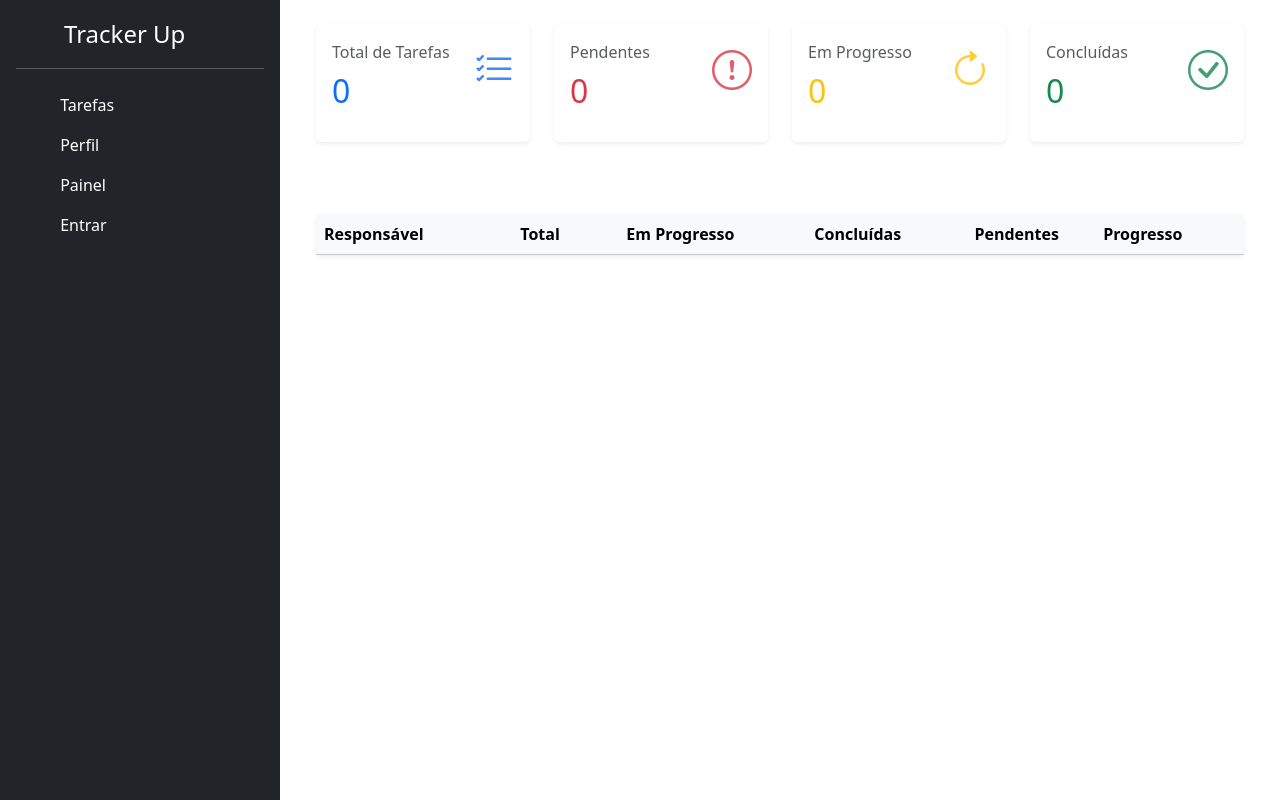
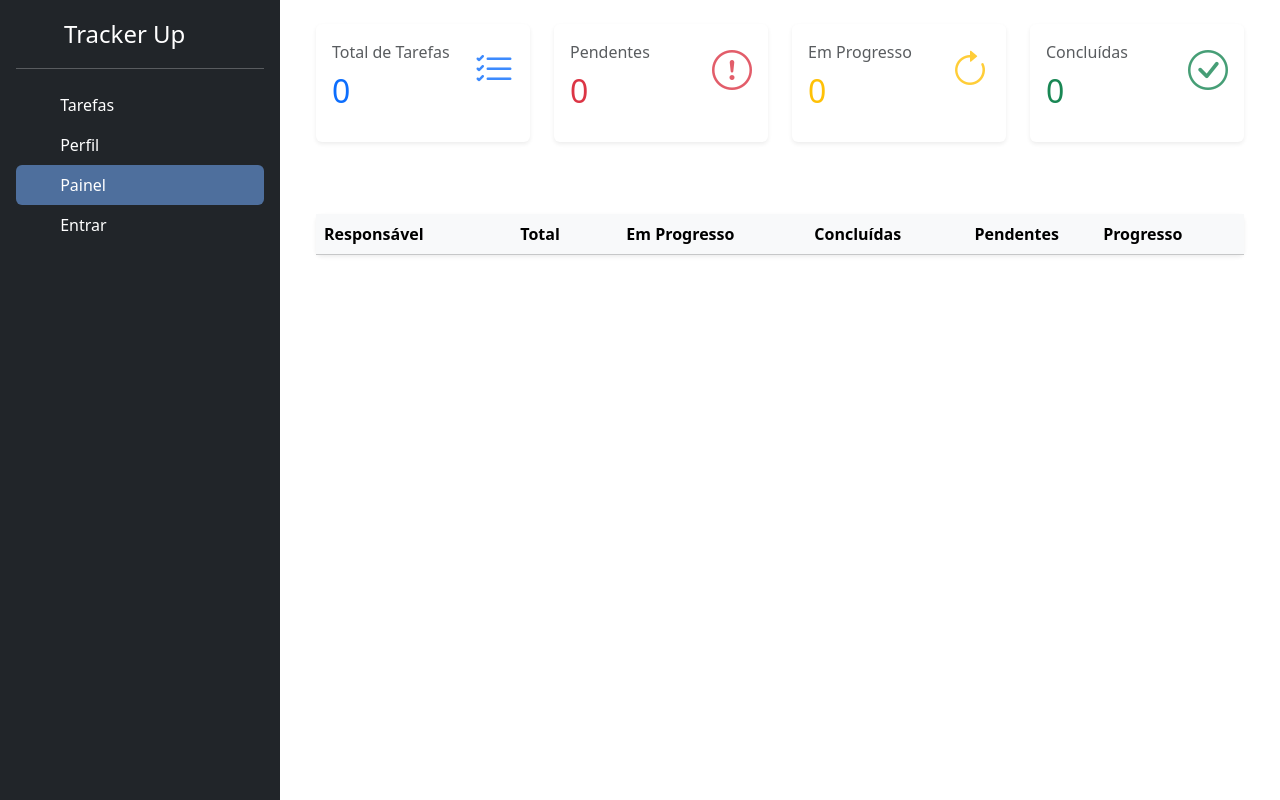
Before and after one commit to e-nayR/task-tracker, a Vue app: page /page/dashboard in a window 1280 px wide. Built offline with nearby package versions, Linux system fonts and the light colour scheme.

Commit message:
feat:header links styles

```diff
--- a/src/components/Header.vue
+++ b/src/components/Header.vue
@@ -50,4 +50,16 @@ function logout() {
   </div>
 </template>
 
-<script></script>
+<style>
+.nav-link:hover {
+  background-color: rgb(78, 111, 157);
+}
+
+.router-link-active {
+  background-color: rgb(78, 111, 157) !important;
+}
+
+.router-link-exact-active {
+  background-color: rgb(78, 111, 157) !important;
+}
+</style>
--- a/src/components/TaskList.vue
+++ b/src/components/TaskList.vue
@@ -121,7 +121,7 @@ function userTask(id){
                 <td class="text-center">
                   <div class="dropdown">
                     <button class="dropdown-toggle btn p-0 border-0 bg-transparent" type="button"
-                      data-bs-toggle="dropdown">
+                      data-bs-toggle="dropdown" data-bs-display="static">
                       <span :class="statusClass(task.status)">
                         {{ status_list[task.status] }}
                       </span>
@@ -180,3 +180,9 @@ function userTask(id){
     </div>
   </div>
 </template>
+
+<style>
+.table-responsive {
+  overflow: visible !important;
+}
+</style>
--- a/src/pages/DasboardPage.vue
+++ b/src/pages/DasboardPage.vue
@@ -38,8 +38,8 @@ if (tasks.value){
         users.value.forEach(user => {
             const user_tasks = taskStore.tasksByUser(user.id)
             const finished = taskStore.tasksByStatus(2, user_tasks)
-            const total_finished = finished ? finished.length : 0
-            const tasks_progress = total_finished/user_tasks.length * 100
+            const incompleted_tasks = user_tasks.length - finished
+            const progress_bar = incompleted_tasks/user_tasks.length * 100
             users_board.value.push({
                 id: user.id,
                 name:user.username,
@@ -48,7 +48,7 @@ if (tasks.value){
                 todo_tasks:taskStore.tasksByStatus(0, user_tasks),
                 finished_tasks:finished,
                 doing_tasks:taskStore.tasksByStatus(1, user_tasks),
-                progress: tasks_progress
+                progress: `${progress_bar}%`
             })
         });
     }
```
